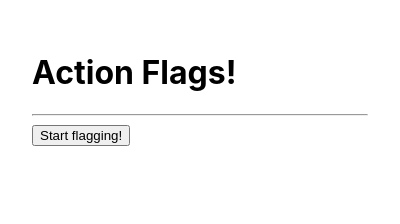
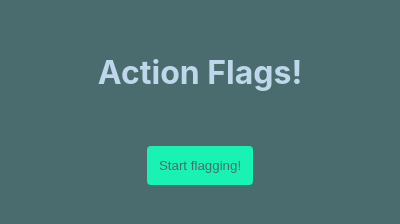
Before and after one commit to glass-xavier/ActionFlags, an Electron app: page src/index.html in a window 400 px wide. Drawn offline with Linux system fonts and the light colour scheme.

Commit message:
updated on MacOS, added css

```diff
--- a/src/index.css
+++ b/src/index.css
@@ -4,4 +4,26 @@ body {
   margin: auto;
   max-width: 38rem;
   padding: 2rem;
+  background-color: #4a6c6f;
+  color: #bfd7ea;
 }
+
+#wrapper {
+  margin: 1rem auto 1rem auto;
+  text-align: center;
+  justify-content: center;
+}
+
+#btn_toggle {
+  margin-top: 2rem;
+  border: none;
+  border-radius: 0.25rem;
+  padding: 0.75rem;
+
+  background-color: #18f2b2;
+  color: #4a6c6f;
+}
+
+#btn_toggle:active {
+  background-color: #e0a458;
+}
--- a/src/index.html
+++ b/src/index.html
@@ -15,7 +15,6 @@
   <body>
     <div id="wrapper">
       <h1>Action Flags!</h1>
-      <hr>
       <div id="controls">
         <button id="btn_toggle" onclick="toggleTimer()">Start flagging!</button>
       </div>
```
Also changed, not shown: src/index.js (+5 -5 lines).
